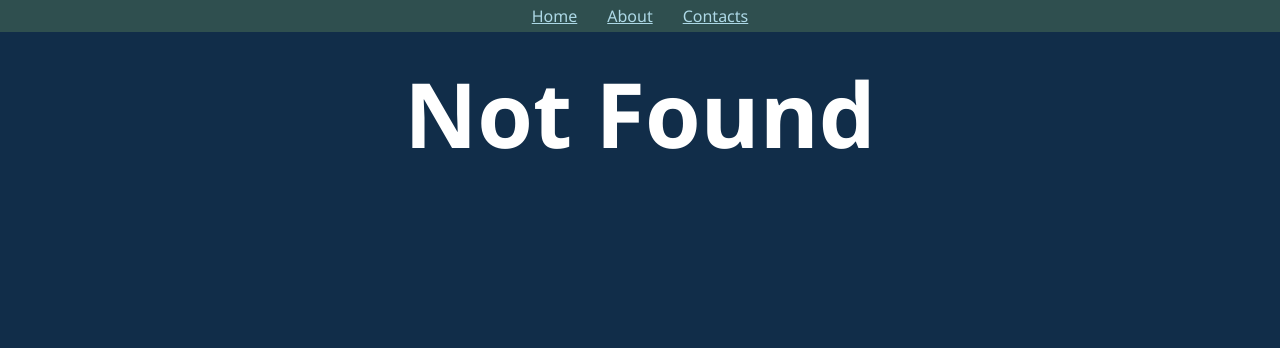
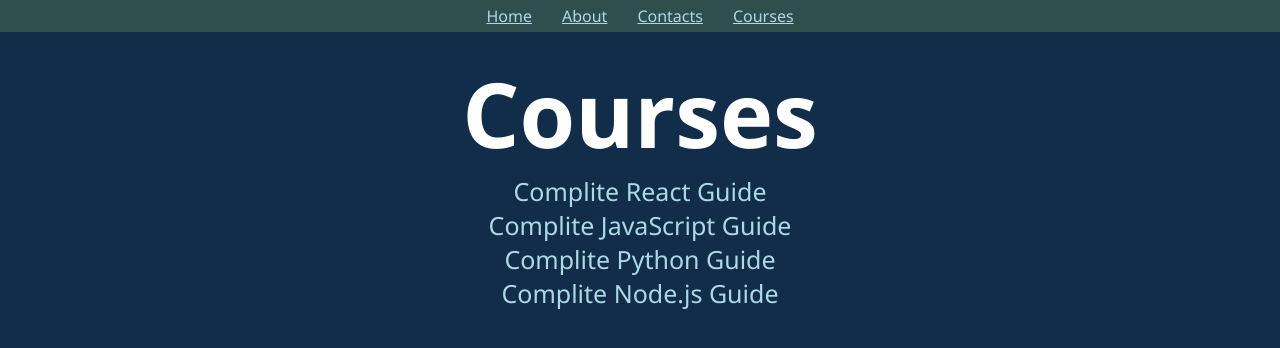
Before and after one commit to Goor115/udemi-react, a React (Create React App) app: page /courses in a window 1280 px wide. Before the commit this address had no page. Shown: the top 348 px of the page. Built offline with nearby package versions, Linux system fonts and the light colour scheme.

Commit message:
done_275

```diff
--- a/src/App.css
+++ b/src/App.css
@@ -10,6 +10,15 @@
 .activeLink {
   color: lightyellow;
   text-decoration: none;
+}
+
+.courseLink {
+  font-size: 25px;
+  text-decoration: none;
+}
+
+.courseLink:hover {
+  text-decoration: underline;
 }
 
 a {
--- a/src/App.jsx
+++ b/src/App.jsx
@@ -3,7 +3,9 @@
 import About from './components/About';
 import Contacts from './components/Contacts';
 import NotFound from './components/NotFound';
+import Courses from './components/Courses';
 import MainLayot from './layouts/MainLayot';
+import SingleCourse from './components/SingleCourse';
 import './App.css';
 
 function App() {
@@ -15,6 +17,8 @@
             <Route index element={<Home />} />
             <Route path="about" element={<About />} />
             <Route path="contacts" element={<Contacts />} />
+            <Route path="courses" element={<Courses />} />
+            <Route path="courses/:slug" element={<SingleCourse />} />
             <Route path="*" element={<NotFound />} />
           </Route>
         </Routes>
--- /dev/null
+++ b/src/components/Courses.jsx
@@ -0,0 +1,20 @@
+import { Link } from 'react-router-dom';
+import courses from '../data/courses';
+
+const Courses = () => {
+  return (
+    <>
+      <h1>Courses</h1>
+
+      {courses.map((course) => (
+        <div key={course.id}>
+          <Link to={course.slug} className="courseLink">
+            {course.title}
+          </Link>
+        </div>
+      ))}
+    </>
+  );
+};
+
+export default Courses;
--- a/src/components/Menu.jsx
+++ b/src/components/Menu.jsx
@@ -15,6 +15,7 @@
       </NavLink>
       <NavLink to="/about">About</NavLink>
       <NavLink to="/contacts">Contacts</NavLink>
+      <NavLink to="/courses">Courses</NavLink>
     </nav>
   );
 };
--- /dev/null
+++ b/src/components/SingleCourse.jsx
@@ -0,0 +1,5 @@
+const SingleCourse = () => {
+  return <dh1>Single Course Info</dh1>;
+};
+
+export default SingleCourse;
```
